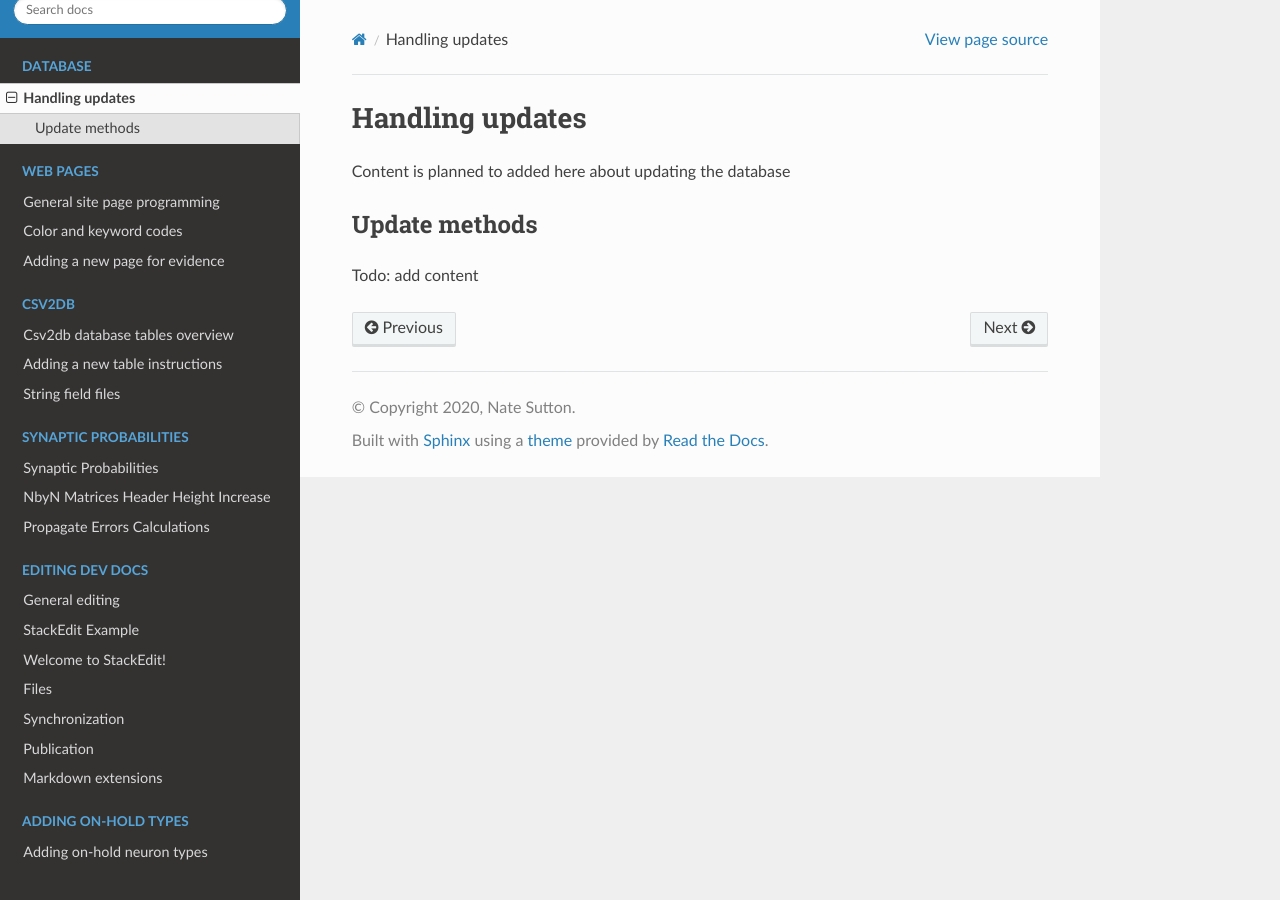
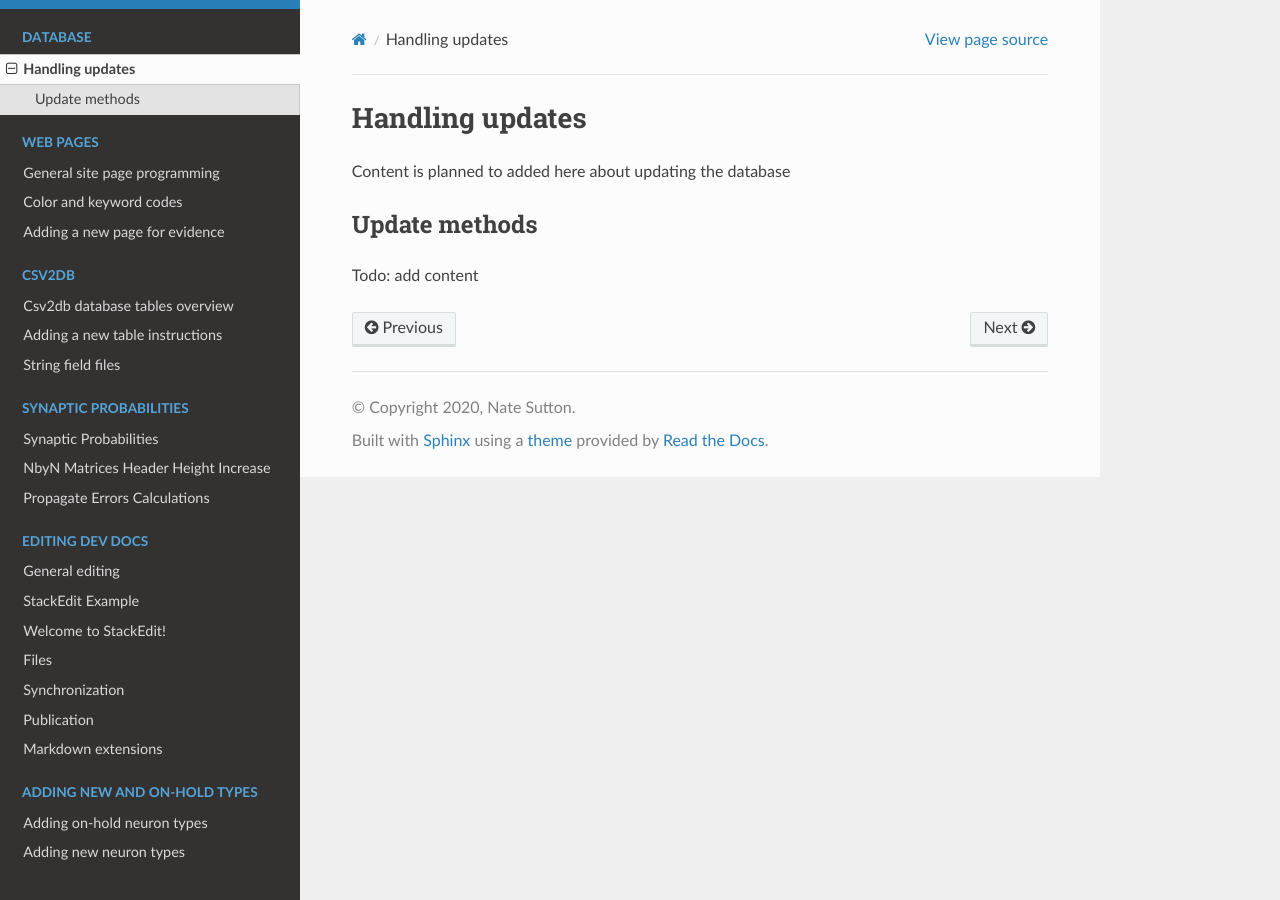
Before and after one commit to Hippocampome-Org/hco_dev_docs, a Sphinx documentation site: the page built from docs/database/database.md, in a window 1280 px wide. Built offline with Sphinx 7.4.7 and the Read the Docs theme 2.0.0, drawn with Linux system fonts in a browser that asks for light colours.

Commit message:
Update index.rst

```diff
--- a/docs/index.rst
+++ b/docs/index.rst
@@ -49,9 +49,10 @@ Welcome to Hippocampome.org's Developer Documentation!
 
 .. toctree::
     :hidden:
-    :caption: Adding On-hold Types
+    :caption: Adding New and On-hold Types
 
     new_types/adding_on-hold_types.md
+    new_types/adding_new_types.md
 
 Documentation Availible
 =======================
```
